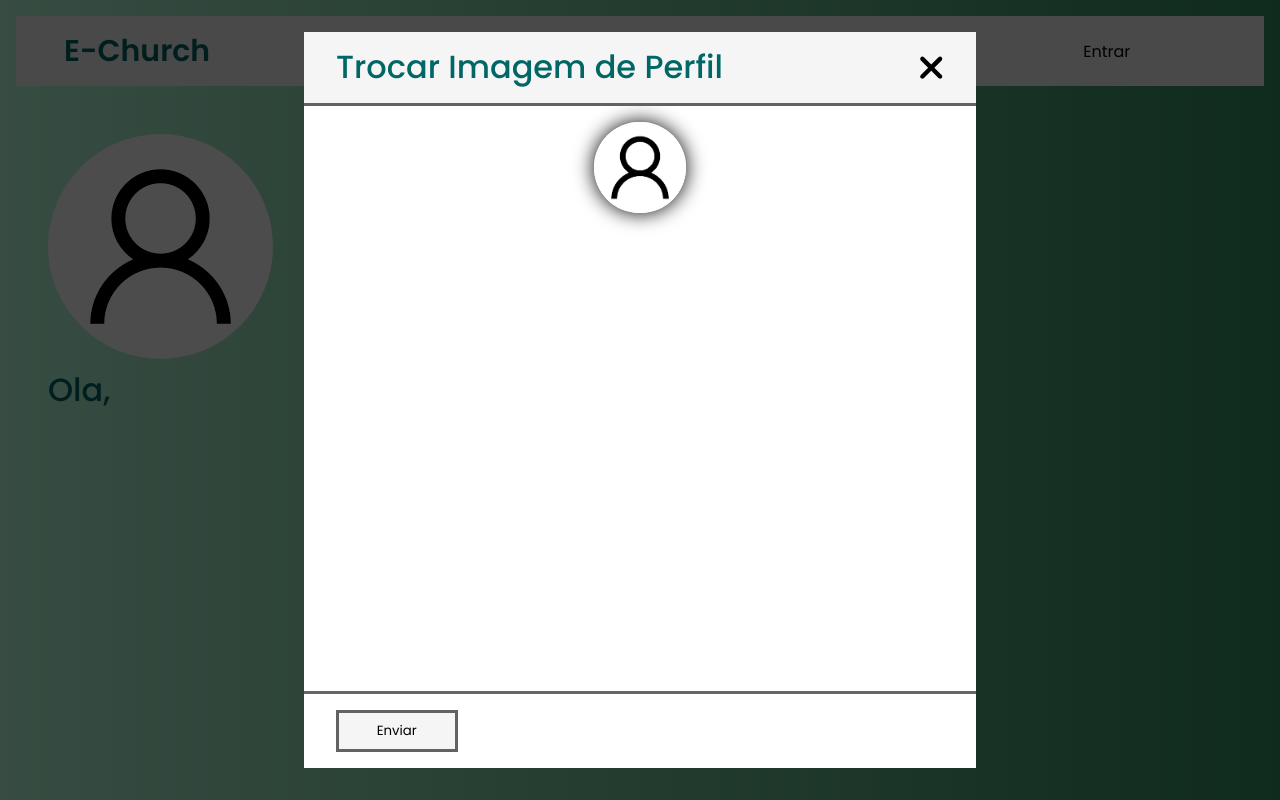
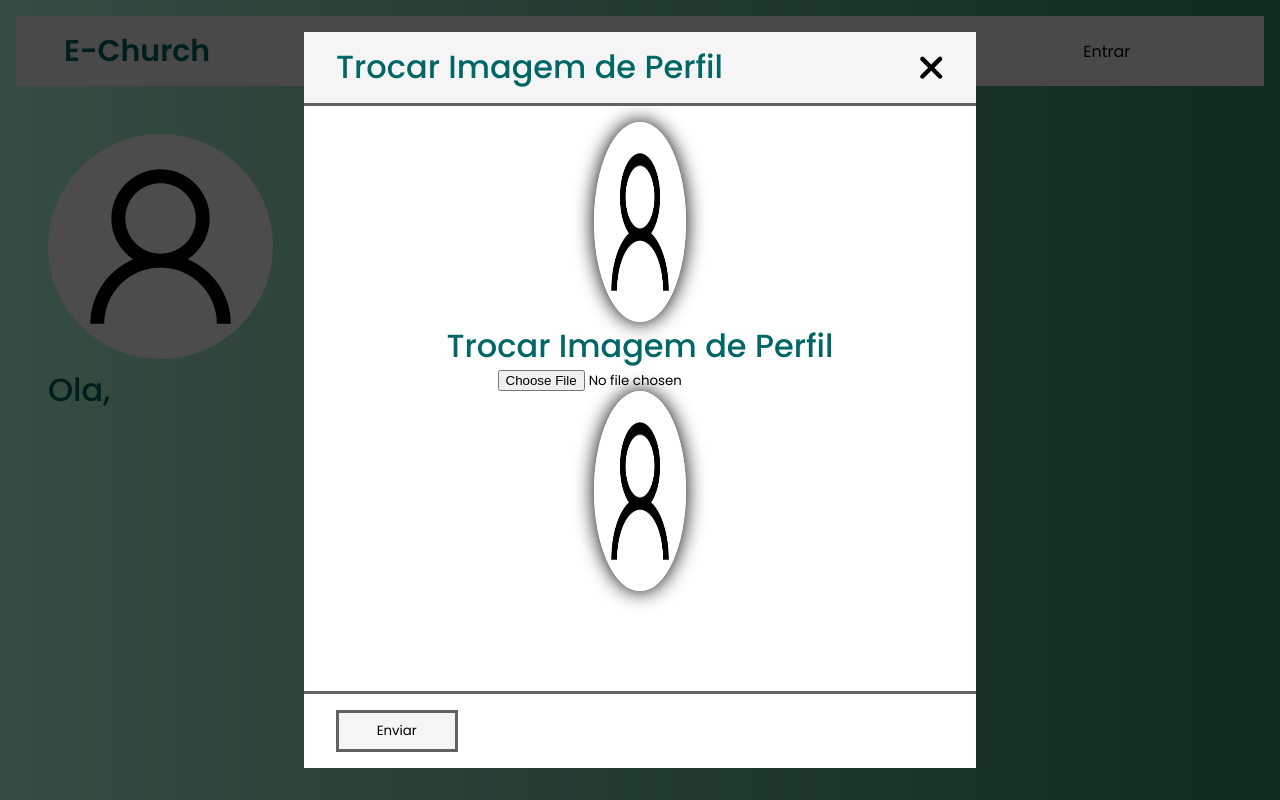
Before and after one commit to ViniGua06/projeto-software-cotemig, a React (Vite) app in the folder frontend/vite-project/: page /user in a window 1280 px wide. Both pictures are taken after a click on the picture 160 px from the left and 246 px from the top of the page. Built offline with nearby package versions, Linux system fonts and the light colour scheme; no server answers.

Commit message:
add change userpfp service on frontend

```diff
--- a/frontend/vite-project/src/components/Form/ChangePfpForm.tsx
+++ b/frontend/vite-project/src/components/Form/ChangePfpForm.tsx
@@ -3,6 +3,7 @@ import styled from "styled-components";
 import { select } from "../../redux/user/slice";
 
 import user_default from "../../assets/user_default.png";
+import { useState } from "react";
 
 const PfpForm = styled.form`
   display: flex;
@@ -16,14 +17,39 @@ const USerImg = styled.img`
   box-shadow: 0 0 20px black;
   width: 15%;
   border-radius: 50%;
+  height: 200px;
 `;
 
 export const ChangePfpForm = () => {
   const { user_pfp } = useSelector(select);
+  const [imagem, setImagem] = useState<any>("");
+
   return (
     <>
       <PfpForm>
         <USerImg src={user_pfp ? user_pfp : user_default}></USerImg>
+        <h1>Trocar Imagem de Perfil</h1>
+        <input
+          type="file"
+          accept=".png "
+          onChange={(e) => {
+            const files = e.target.files;
+
+            if (files && files?.length > 0) {
+              const file = files[0];
+
+              const reader = new FileReader();
+              reader.onload = () => {
+                setImagem(reader.result);
+              };
+
+              reader.readAsDataURL(file);
+            }
+          }}
+        />
+        <USerImg
+          src={imagem ? imagem : user_pfp ? user_pfp : user_default}
+        ></USerImg>
       </PfpForm>
     </>
   );
```
